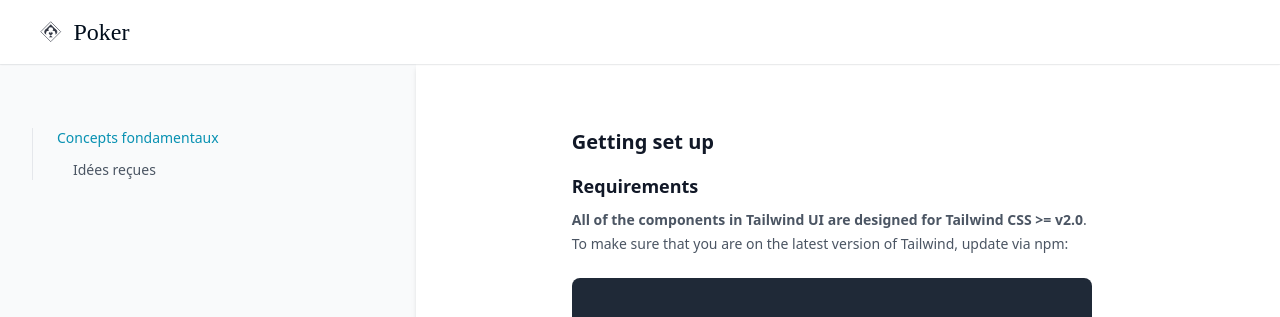
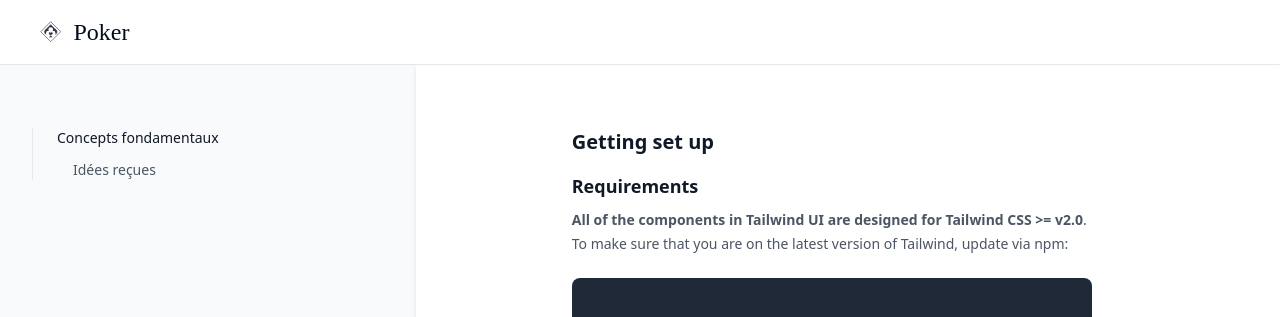
Before and after one commit to greglejeune/ebook, a Jekyll site: the page built from _poker/2021-09-01-init.md, in a window 1280 px wide. Shown: the top 317 px of the page. Built offline with Jekyll 4.4.1, drawn with Linux system fonts in a browser that asks for light colours.

Commit message:
Update poker.html

```diff
--- a/_layouts/poker.html
+++ b/_layouts/poker.html
@@ -32,7 +32,7 @@
               <nav aria-label="Table of contents" class="text-sm max-w-[37.5rem] mx-auto lg:max-w-none lg:mx-0 relative lg:sticky lg:top-10" x-data="TableOfContents()" x-init="init()">
                 <ul role="list" class="space-y-8 border-l border-gray-200 pl-6">
                   <li class="space-y-3">
-                    <a href="" class="block font-medium text-teal-600 transition-colors duration-300">Concepts fondamentaux</a>
+                    <a href="" class="block font-medium text-gray-900 transition-colors duration-300">Concepts fondamentaux</a>
                     <ul role="list" class="space-y-3">
                       {% for post in site.poker | where: "category", "fondamentaux" %}
                       <li class="ml-4">
```
